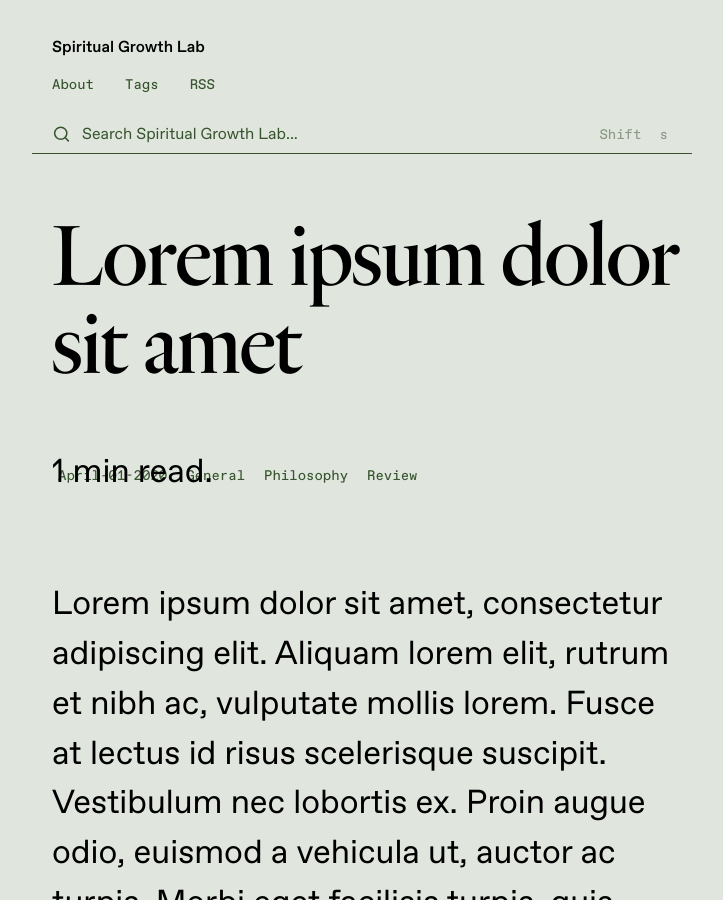
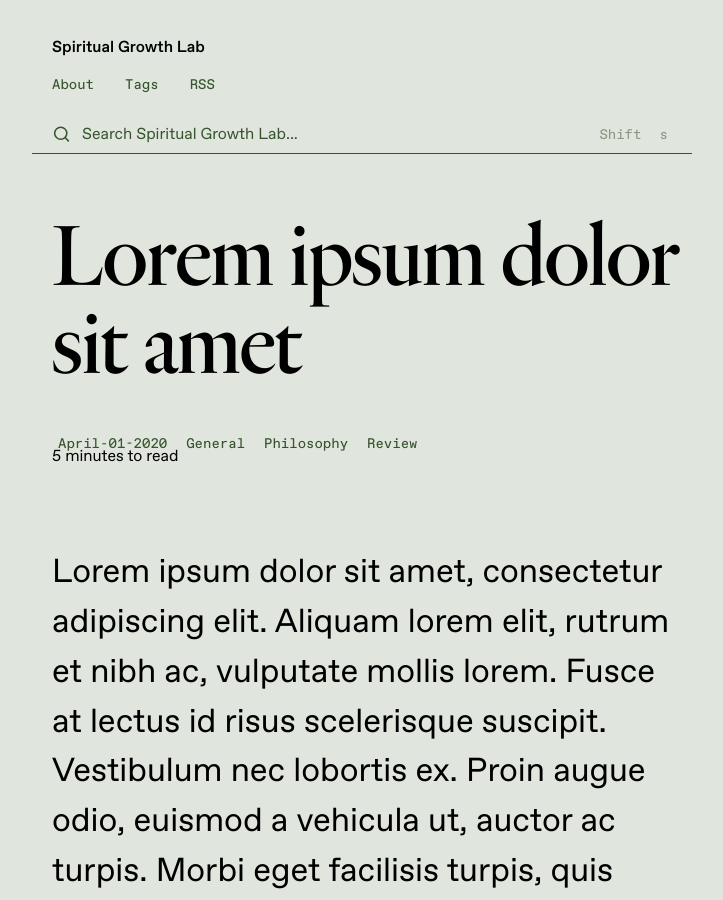
Before and after one commit to jsantiago611/digital-garden-master, a Jekyll site: the page built from _posts/2020-04-01-lorem.md, in a window 1280 px wide and 900 px high. Shown: the whole window, without its empty margins (278-1001 px from the left). Built offline with Jekyll 4.4.1, drawn with Linux system fonts in a browser that asks for light colours.

Commit message:
Update read_time.html

```diff
--- a/_includes/read_time.html
+++ b/_includes/read_time.html
@@ -1,4 +1,6 @@
-<span class="reading-time" title="Estimated read time">
-    {% assign words = include.content | strip_html | number_of_words %}
-    {{ words | divided_by: 180 | plus: 1 }} min read.
-</span>
+{% capture words %}
+{{ content | number_of_words | minus: 180 }}
+{% endcapture %}
+{% unless words contains '-' %}
+{{ words | plus: 150 | divided_by: 150 | append: ' minutes to read' }}
+{% endunless %}
```
